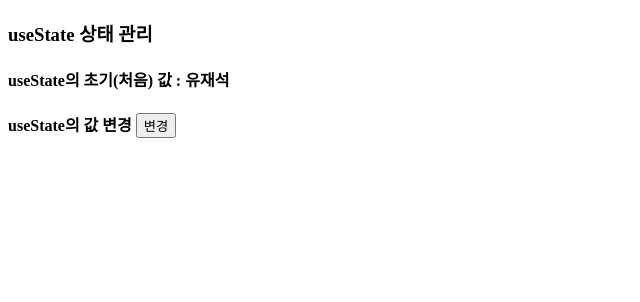
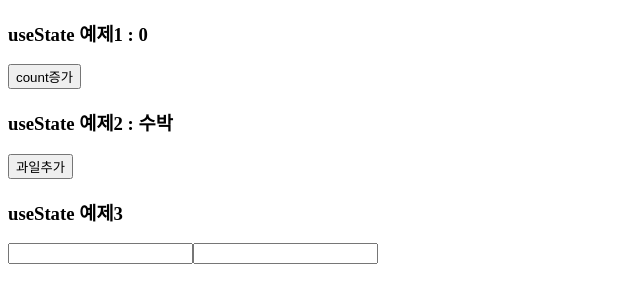
Before and after one commit to kant300/tj2025A_web2.09, a React (Vite) app in the folder reactapp/: page / in a window 1280 px wide. Shown: the top 302 px of the page, without its empty margins (0-640 px from the left). Built offline with nearby package versions, Linux system fonts and the light colour scheme.

Commit message:
20250917 example/day02 Component7 useState상태관리(업데이트) 불변성

```diff
--- /dev/null
+++ b/reactapp/src/example/day02/Component7.jsx
@@ -0,0 +1,71 @@
+import { useState } from "react";
+
+export default function Component7 ( props ){
+    // [1] useState 변수 선언 : 구문분해 이용한 useState 반환값을 변수화
+    // 1. import{ useState } from "react"
+    // 2. const [변수명, set변수명] = useState(초기값);
+    //  * 변수명은 카멜표기법, set변수명은 변수명앞에 set 붙인다.
+    const [ count , setCount ] = useState( 0 );
+    // 3. 특정한 useState 값을 변경,
+    const countAdd =()=>{  //  () : 클릭이벤트결과정보
+        // setXXX(새로운값); // 만일 값이 변경되었을때 해당 컴포넌트 재실행(재렌더링)
+        // 주의할점 : (주소)값이 변경되는 전제조건,  1 -> 2 , 유재석 -> 강호동 , [ 1 , 2 ] -> [ 1,2,3 ]
+        const newValue = count +1;
+        setCount( newValue ); // 훅(갈고리:특정한 기능을 실행하면 다른 기능들도 실행)
+    }
+
+    // [2]
+    const [ array, setArray ] = useState( ['수박'] ); // 빈배열만들어서
+    const arrayAdd =( 클릭이벤트결과정보 )=>{
+        // 주의할점은 useState는 수박을 관리하는게 아니라 수박을 포함하는 []를 관리함.
+        array.push('사과'); // [빈배열에] ['사과'] 추가 : 데이터 2개 , ['수박'] --> [ '수박', '사과' ]
+        // 데이터를 복사하여 데이터는 동일하지만 새로운 객체(주소)만든다. -> 객체/배열 복사
+        // setArray( array ); // 불가능
+        setArray( [...array ] ) // 기존 배열 주소값은 사라지고 새로운 배열 주소값이 생성된다.
+    }
+
+    // [3]
+    const [ data, setData ] = useState('');
+    const dataAdd = ( event )=> { // (event : 이벤트결과정보)
+        // onChange가 실행되었을때 event(이벤트결과정보)가 함수의 매개변수로 전달된다.
+        console.log( event );
+        console.log( event.target ); // onChange가 발동한 마크업가져오기
+        console.log( event.target.value ); // onChage가 발동한 마크업의 입력받은 값 가져오기
+        setData( event.target.value ); // --------- 입력받은 값을 useState 로 변경한다. setXXX( )
+
+    }
+
+
+    return(<>
+        <h3> useState 예제1 : { count} </h3>
+        <button onClick={ countAdd }> count증가 </button>
+        <h3> useState 예제2 : { array } </h3>
+        <button onClick={ arrayAdd }> 과일추가</button>
+        <h3> useState 예제3 </h3>
+        <input value={ data } onChange={ dataAdd } />
+        <input value={ data } onChange={ (e)=> { setData( e.target.value ) } } />
+    </>)
+}// func e
+
+/*
+    1. 데이터/자료 : 값
+    2. 자료타입 : 값의 분류
+        기본타입(리터럴:미리 만들어진 데이터들) VS 참조타입(객체/주소값)
+    3. 자료의 주소값 변경 기준
+        1 -> 2 : 리터럴/(주소) 변경
+        'a' -> 'b' : 주소변경
+        { name : 유재석 } -> { name : 유재석, age : 40 } : 주소 변경X
+        105동=[ 101호 ] -> 105동[ 101호 , 102호 ]
+        [ ...105동 ] --> 106동[ 101호 , 102호 ]
+
+    4. 예시
+    let a = 1(101번지);
+    let b = 1(101번지);
+    let c = "유재석"(102번지);
+    let d = "유재석"(102번지);
+    let f = { age : 1 } ( 103번지{ 101번지 } )
+    let g = { age : 1 } ( 104번지{ 101번지 } )
+    let h = [ 1 ] ( 105번지[ 101번지 ] )
+    let k = [ 1 ] ( 106번지[ 101번지 ] )
+
+*/
--- a/reactapp/src/main.jsx
+++ b/reactapp/src/main.jsx
@@ -61,4 +61,6 @@ import Component4 from './example/day02/Component4.jsx';
 import Component5 from './example/day02/Component5.jsx';
 //create.render( <Component5 />)
 import Component6 from './example/day02/Component6.jsx';
-create.render( <Component6 /> )
+//create.render( <Component6 /> )
+import Component7 from './example/day02/Component7.jsx';
+create.render( <Component7 />)
```
